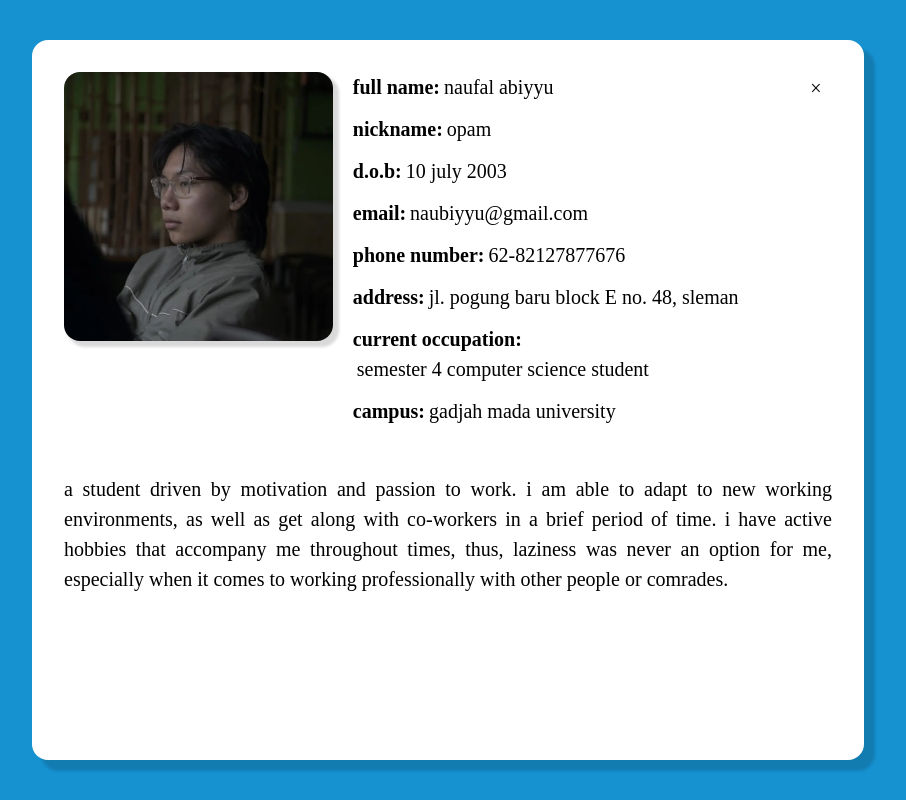
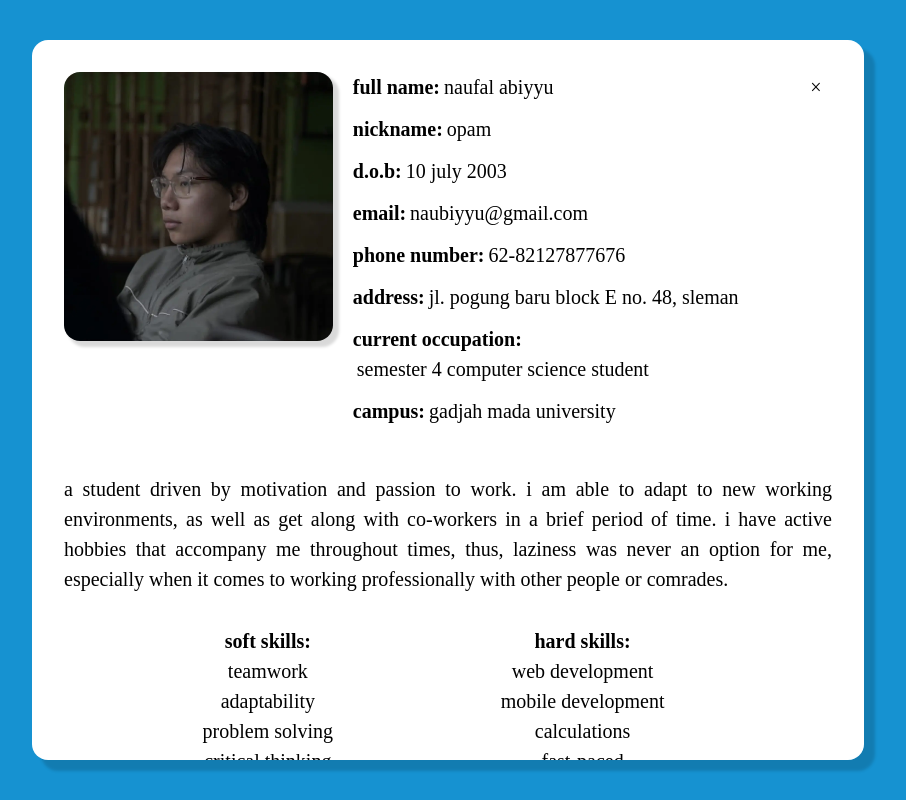
Before and after one commit to sickopam/makmuresume, a React (Create React App) app: page / in a window 1280 px wide. Both pictures are taken after a click on the button "about". Shown: the whole page, without its empty margins (204-1110 px from the left). Built offline with nearby package versions, Linux system fonts and the light colour scheme.

Commit message:
updated about

```diff
--- a/src/App.css
+++ b/src/App.css
@@ -40,7 +40,7 @@ button::selection {
 
 iframe {
   width: 100%;
-  height: 95%;
+  height: 90%;
 }
 
 #cv-container {
@@ -153,7 +153,7 @@ iframe {
 }
 
 #x {
-  height: 2rem;
+  height: fit-content;
   width: 2rem;
   border-radius: 1rem;
   transition: all .15s ease-in-out;
--- a/src/sections/about.jsx
+++ b/src/sections/about.jsx
@@ -20,8 +20,19 @@ export default function About({isVisibleAbout, setShowAbout, fadePropsAbout}) {
             </div>
         </div>
 
-        <div>
+        <div className='space-y-8'>
             <p>a student driven by motivation and passion to work. i am able to adapt to new working environments, as well as get along with co-workers in a brief period of time. i have active hobbies that accompany me throughout times, thus, laziness was never an option for me, especially when it comes to working professionally with other people or comrades.</p>
+
+            <div className='flex justify-evenly text-center'>
+                {skills.map((l, i) => (
+                    <div key={i} className=''>
+                        <h3 className='font-semibold'>{l.list}</h3>
+                        {l.li.map((l) => (
+                            <h4>{l}</h4>
+                        ))}
+                    </div>
+                ))}
+            </div>
         </div>
 
         <div className='flex justify-center block lg:hidden'>
@@ -41,3 +52,8 @@ const details = [
   {title: 'current occupation:', sub: 'semester 4 computer science student'},
   {title: 'campus:', sub: 'gadjah mada university'},
 ]
+
+const skills = [
+  {list: 'soft skills:', li: ['teamwork', 'adaptability', 'problem solving', 'critical thinking', 'well-organized']},
+  {list: 'hard skills:', li: ['web development', 'mobile development', 'calculations', 'fast-paced', 'pressurized work efficiency']},
+]
```
